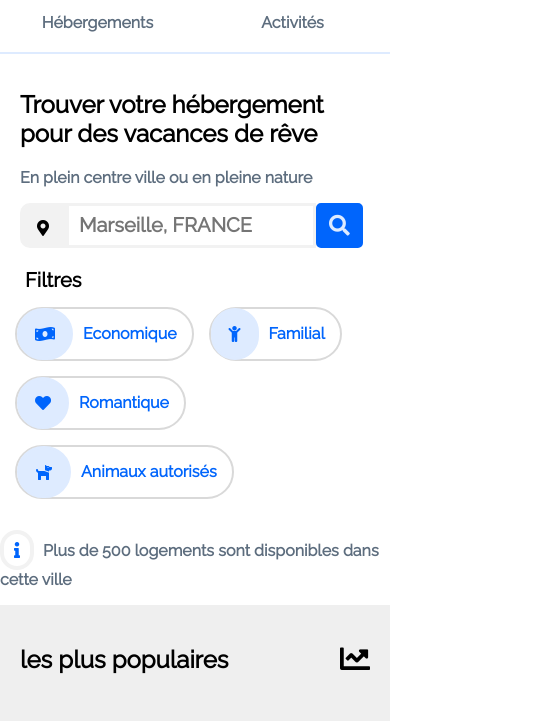
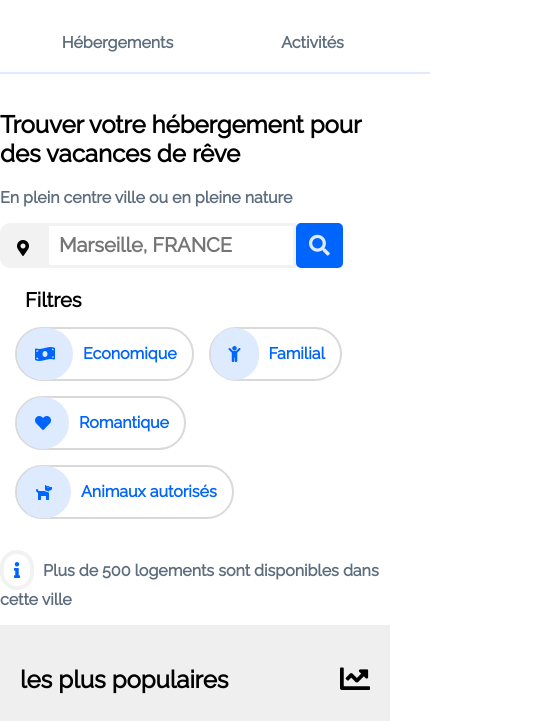
Before and after one commit to devfredgithub/DEGRANGEFrederic-2-26082021, a plain HTML site: page index.html in a window 390 px wide. Shown: the part 63-784 px from the top of the page, 540 px wide, since content can reach past the window. Drawn offline with Linux system fonts and the light colour scheme.

Commit message:
final site

```diff
--- a/MediaQueries.css
+++ b/MediaQueries.css
@@ -56,7 +56,6 @@
 	nav ul li a
 	{
 		border-bottom: 2px #DEEBFF solid;
-		padding: 0 0 20px 0;
 	}
 
 	.boutonRecherche
@@ -251,7 +250,7 @@
 		height: 300px;
 	}
 
-	@media all and (max-width: 375px)
+	@media all and (max-width: 450px)
 	{
 		/**les plus populaires**/
 		.chambre2 img
--- a/style.css
+++ b/style.css
@@ -15,6 +15,7 @@ a
 .global
 {
 	max-width: 1400px;
+	margin: 0 auto;
 }
 
 /**header**/
```
